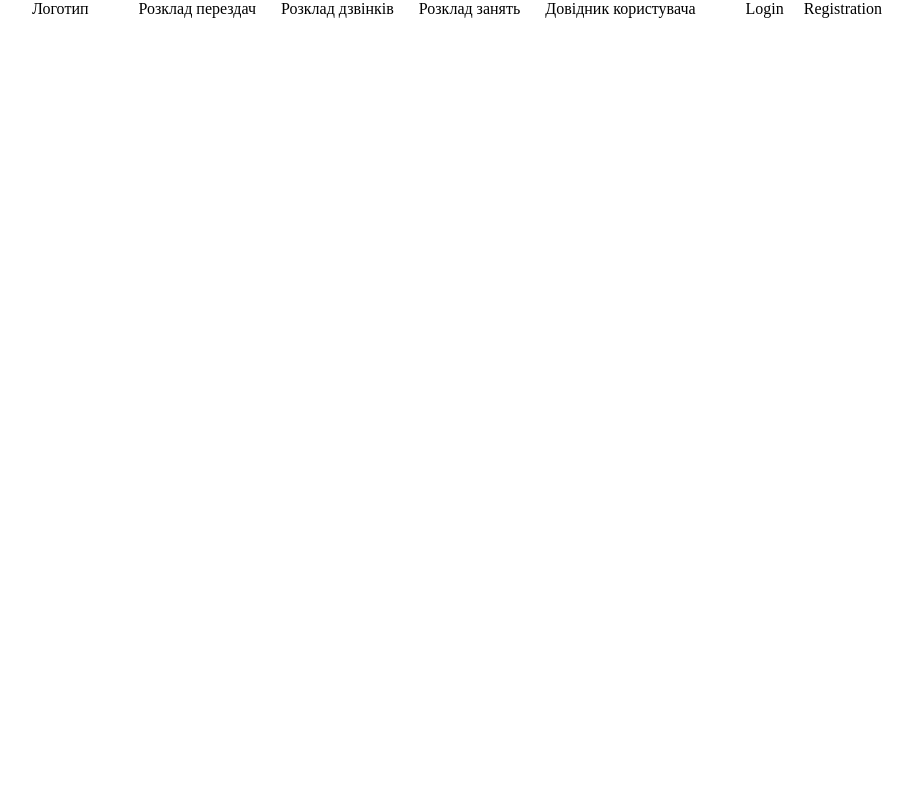
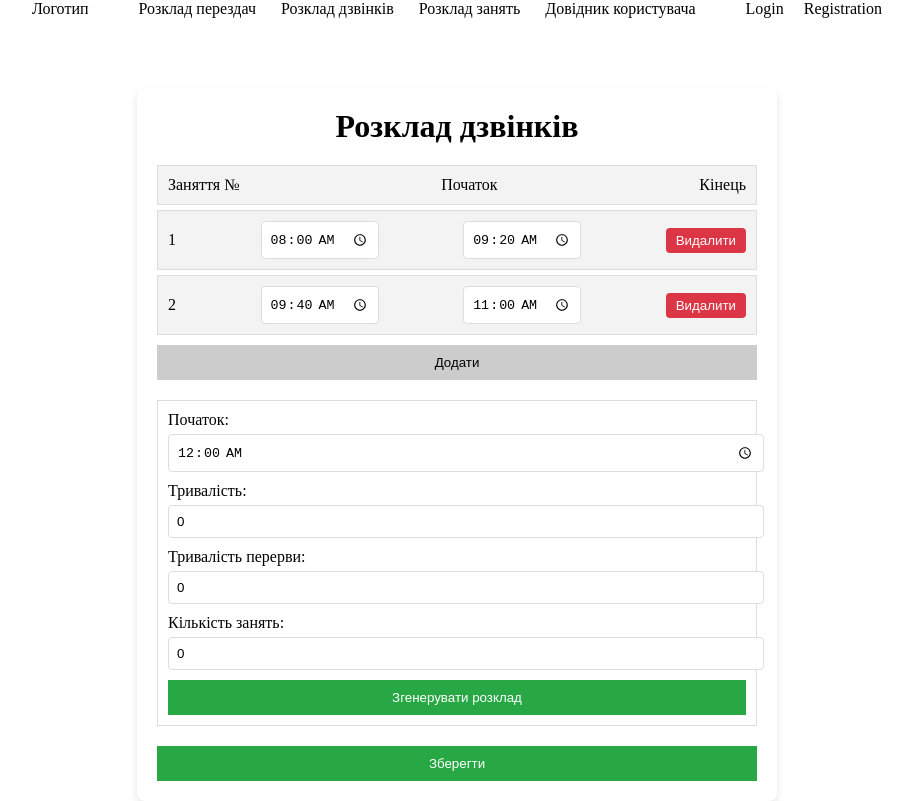
Before and after one commit to davinci-arch/service-for-learning-ui, a React (Vite) app: page /lesson-schedule in a window 1280 px wide. Shown: the whole page, without its empty margins (183-1095 px from the left). Built offline with nearby package versions, Linux system fonts and the light colour scheme.

Commit message:
[feature]: provide functionality for schdule overview and for techer settings

```diff
--- a/src/components/Header.jsx
+++ b/src/components/Header.jsx
@@ -14,7 +14,7 @@ export default function Header() {
             <div className="navigation">
                 <ul>
                     <li>Розклад перездач</li>
-                    <li>Розклад дзвінків</li>
+                    <li><Link to="/lesson-schedule">Розклад дзвінків</Link></li>
                     <li>Розклад занять</li>
                     <li>Довідник користувача</li>
                 </ul>
--- a/src/components/ObjectPage/NavigationPanel.jsx
+++ b/src/components/ObjectPage/NavigationPanel.jsx
@@ -1,6 +1,5 @@
 
 import "../styles/NavigationPanel.scss"
-
 export default function NavigationPanel() {
     return (
         <div className="navigation-panel">
--- /dev/null
+++ b/src/components/Schedule/LessonSchedule.jsx
@@ -0,0 +1,132 @@
+import "../styles/LessonSchedule.scss"
+import { useState } from "react";
+
+export default function LessonSchedule() {
+    const [schdules, setSchedule] = useState([
+        { id: 1, start: "08:00", end: "09:20" },
+        { id: 2, start: "09:40", end: "11:00" },
+    ]);
+
+    const [roleName, setRoleName] = useState("Teacher")
+
+
+    const [startTime, setStartTime] = useState("00:00")
+    const [durationTime, setDurationTime] = useState(0)
+    const [durationBreak, setDurationBreak] = useState(0)
+    const [amountOfLessons, setAmoutOfLessons] = useState(0)
+
+    const handleInputChange = (id, field, value) => {
+        setSchedule((prevClasses) =>
+            prevClasses.map((cls) =>
+                cls.id === id ? { ...cls, [field]: value } : cls
+            )
+        );
+    };
+
+    const addSchedule = () => {
+        setSchedule([...schdules, { id: schdules.length + 1, start: "", end: "" }]);
+    };
+
+    const deleteSchedule = (id) => {
+        setSchedule(schdules.filter((cls) => cls.id !== id));
+    };
+
+    const generateSchedule = () => {
+        const newSchedule = [];
+        let [startHour, startMinute] = startTime.split(":").map(Number); // Розбиваємо час на години та хвилини
+
+        for (let i = 0; i < amountOfLessons; i++) {
+            // Розрахунок часу завершення заняття
+            const totalMinutesEnd = startHour * 60 + Number(startMinute) + Number(durationTime); // Загальний час у хвилинах для кінця заняття
+            const endHour = Math.floor(totalMinutesEnd / 60); // Години
+            const endMinute = totalMinutesEnd % 60; // Хвилини
+            // Форматування часу до hh:mm
+            const startTimeStr = `${String(startHour).padStart(2, "0")}:${String(
+                startMinute
+            ).padStart(2, "0")}`;
+            const endTimeStr = `${String(endHour).padStart(2, "0")}:${String(
+                endMinute
+            ).padStart(2, "0")}`;
+
+            newSchedule.push({ id: i + 1, start: startTimeStr, end: endTimeStr });
+
+            // Розрахунок часу початку наступного заняття
+            const totalMinutesNext = endHour * 60 + Number(endMinute) + Number(durationBreak); // Загальний час у хвилинах для початку наступного заняття
+            startHour = Math.floor(totalMinutesNext / 60); // Оновлюємо години
+            startMinute = totalMinutesNext % 60; // Оновлюємо хвилини
+        }
+
+        console.log(newSchedule)
+        setSchedule(newSchedule); // Зберігаємо розклад у стані
+    };
+
+    return (
+        <div className="container">
+            <div className="schedule-container">
+                <h1>Розклад дзвінків</h1>
+                <div className="schedule-table">
+                    <div className="table-header">
+                        <span>Заняття №</span>
+                        <span>Початок</span>
+                        <span>Кінець</span>
+                    </div>
+                    {schdules.map((cls) => (
+                        <div className="table-row" key={cls.id}>
+                            <span>{cls.id}</span>
+                            <input
+                                type="time"
+                                value={cls.start}
+                                onChange={(e) => handleInputChange(cls.id, "start", e.target.value)}
+                                className="time-input"
+                            />
+                            <input
+                                type="time"
+                                value={cls.end}
+                                onChange={(e) => handleInputChange(cls.id, "end", e.target.value)}
+                                className="time-input"
+                            />
+                            {roleName == "Teacher" ?
+                                <button
+                                    className="delete-btn"
+                                    onClick={() => deleteSchedule(cls.id)}
+                                >
+                                    Видалити
+                                </button>
+                                : null}
+
+                        </div>
+                    ))}
+                    {roleName == "Teacher" ?
+                        <button className="add-btn" onClick={addSchedule}>
+                            Додати
+                        </button>
+                        : null}
+                </div>
+                {roleName == "Teacher" ?
+                    <div className="schedule-settings">
+                        <div className="input-group">
+                            <label>Початок:</label>
+                            <input type="time" value={startTime} onChange={(e) => setStartTime(e.target.value)} />
+                        </div>
+                        <div className="input-group">
+                            <label>Тривалість:</label>
+                            <input type="number" value={durationTime} onChange={(e) => setDurationTime(e.target.value)} />
+                        </div>
+                        <div className="input-group">
+                            <label>Тривалість перерви:</label>
+                            <input type="number" value={durationBreak} onChange={(e) => setDurationBreak(e.target.value)} />
+                        </div>
+                        <div className="input-group">
+                            <label>Кількість занять:</label>
+                            <input type="number" value={amountOfLessons} onChange={(e) => setAmoutOfLessons(e.target.value)} />
+                        </div>
+                        <button className="generate-btn" onClick={generateSchedule}>Згенерувати розклад</button>
+                    </div>
+                    : null}
+                {roleName == "Teacher" ?
+                    <button className="save-btn">Зберегти</button>
+                    : null}
+            </div>
+        </div>
+    )
+}
--- a/src/components/SwitchPages.jsx
+++ b/src/components/SwitchPages.jsx
@@ -5,6 +5,7 @@ import Header from "./Header"
 import ObjectsPage from "./MainPage/Objects"
 import ObjectPage from "./ObjectPage/ObjectPage"
 import TaskObjectPage from "./ObjectPage/TaskObject/TaskObjectPage"
+import LessonSchedule from "./Schedule/LessonSchedule"
 export default function SwitchPages() {
     return (
         <Router>
@@ -15,6 +16,7 @@ export default function SwitchPages() {
             <Route path="/login" element={<Login />} />
             <Route path="/obj" element={<ObjectPage />} />
             <Route path="/obj/task" element={<TaskObjectPage />} />
+            <Route path="/lesson-schedule" element={<LessonSchedule />} />
 
           </Routes>
         </Router>
--- /dev/null
+++ b/src/components/styles/LessonSchedule.scss
@@ -0,0 +1,123 @@
+.schedule-container {
+    background: #fff;
+    padding: 20px;
+    border-radius: 8px;
+    box-shadow: 0 4px 8px rgba(0, 0, 0, 0.1);
+    max-width: 600px;
+    width: 100%;
+    animation: fadeIn 0.5s ease-in-out;
+
+    h1 {
+        text-align: center;
+        margin-bottom: 20px;
+    }
+
+    .schedule-table {
+        margin-bottom: 20px;
+
+        .delete-btn {
+            padding: 5px 10px;
+            background: #dc3545;
+            color: #fff;
+            border: none;
+            border-radius: 4px;
+            cursor: pointer;
+            transition: background 0.3s;
+        }
+
+        .delete-btn:hover {
+            background: #c82333;
+        }
+
+        .table-header,
+        .table-row {
+            display: flex;
+            justify-content: space-between;
+            padding: 10px;
+            background: #f3f3f3;
+            border: 1px solid #ddd;
+        }
+
+        .table-row {
+            display: flex;
+            align-items: center;
+            justify-content: space-between;
+            margin-top: 5px;
+
+            .time-input {
+                width: 100px;
+            }
+        }
+
+
+        .add-btn {
+            margin-top: 10px;
+            width: 100%;
+            padding: 10px;
+            background: #ccc;
+            border: none;
+            cursor: pointer;
+            transition: background 0.3s;
+
+            &:hover {
+                background: #b5b5b5;
+
+            }
+        }
+    }
+
+    .schedule-settings {
+        border: 1px solid #ddd;
+        padding: 10px;
+        margin-bottom: 20px;
+
+        .input-group {
+            margin-bottom: 10px;
+        }
+    }
+
+    label {
+        display: block;
+        margin-bottom: 5px;
+    }
+
+    input {
+        width: 100%;
+        padding: 8px;
+        border: 1px solid #ddd;
+        border-radius: 4px;
+    }
+
+    .generate-btn,
+    .save-btn {
+        display: block;
+        width: 100%;
+        padding: 10px;
+        background: #28a745;
+        color: #fff;
+        border: none;
+        cursor: pointer;
+        transition: background 0.3s;
+    }
+
+    .generate-btn:hover,
+    .save-btn:hover {
+        background: #218838;
+    }
+
+    .save-btn {
+        margin-top: 10px;
+    }
+}
+
+@keyframes fadeIn {
+    from {
+        opacity: 0;
+        transform: scale(0.95);
+    }
+
+    to {
+        opacity: 1;
+        transform: scale(1);
+    }
+}
```
